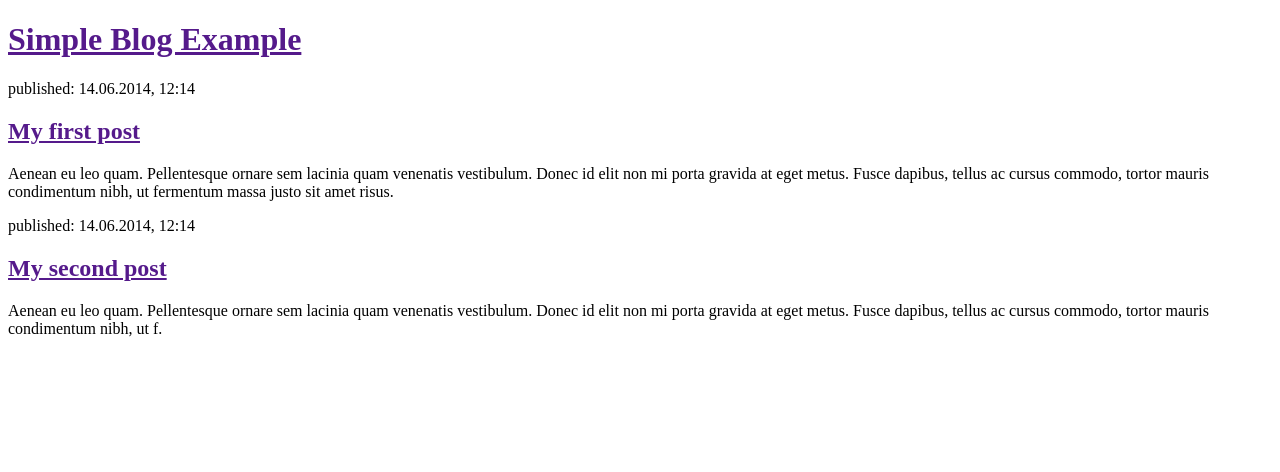
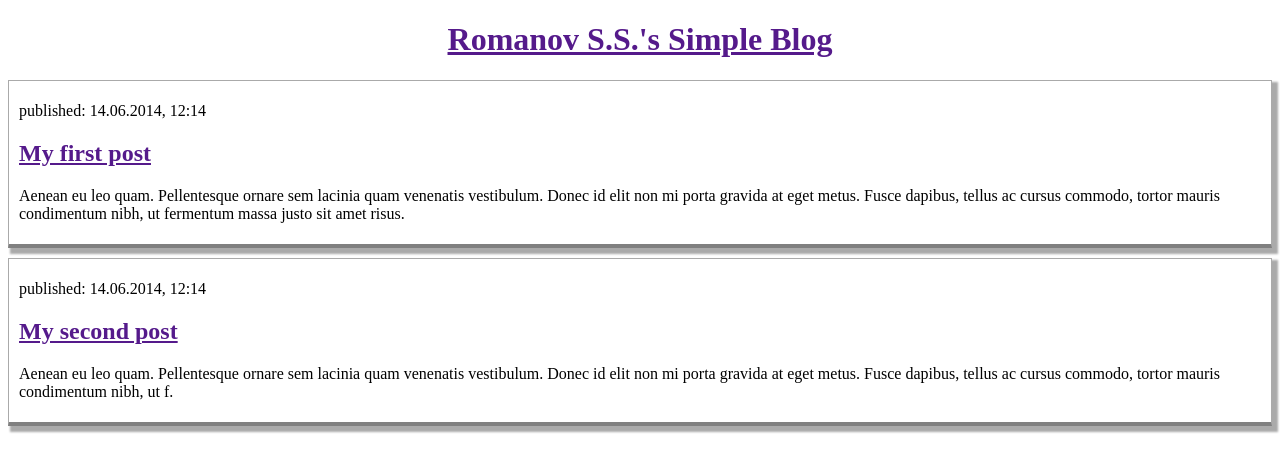
Before and after one commit to LaHesis/my-first-blog, a Django app: page / in a window 1280 px wide. Shown: the top 472 px of the page. Run offline with Django 3.2, Linux system fonts and the light colour scheme.

Commit message:
some styles was added in post_list.html

```diff
--- a/blog/templates/blog/post_list.html
+++ b/blog/templates/blog/post_list.html
@@ -2,20 +2,33 @@
 <html lang="en">
 <head>
     <meta charset="UTF-8">
-    <title>Shamed blog</title>
+    <title>Some primitive blog</title>
 </head>
 <body>
+    <style>
+        .post {
+            border: 1px solid #aaaaaa;
+            border-bottom: 4px solid gray;
+            box-shadow: 4px 4px 2px 2px #aaaaaa;
+            margin-bottom: 10px;
+            padding: 5px 10px;
+        }
+        h1 {
+            text-align: center;
+        }
+    </style>
+
     <div>
-        <h1><a href="">Simple Blog Example</a></h1>
+        <h1><a href="">Romanov S.S.'s Simple Blog</a></h1>
     </div>
 
-    <div>
+    <div class="post">
         <p>published: 14.06.2014, 12:14</p>
         <h2><a href="">My first post</a></h2>
         <p>Aenean eu leo quam. Pellentesque ornare sem lacinia quam venenatis vestibulum. Donec id elit non mi porta gravida at eget metus. Fusce dapibus, tellus ac cursus commodo, tortor mauris condimentum nibh, ut fermentum massa justo sit amet risus.</p>
     </div>
 
-    <div>
+    <div class="post">
         <p>published: 14.06.2014, 12:14</p>
         <h2><a href="">My second post</a></h2>
         <p>Aenean eu leo quam. Pellentesque ornare sem lacinia quam venenatis vestibulum. Donec id elit non mi porta gravida at eget metus. Fusce dapibus, tellus ac cursus commodo, tortor mauris condimentum nibh, ut f.</p>
```
